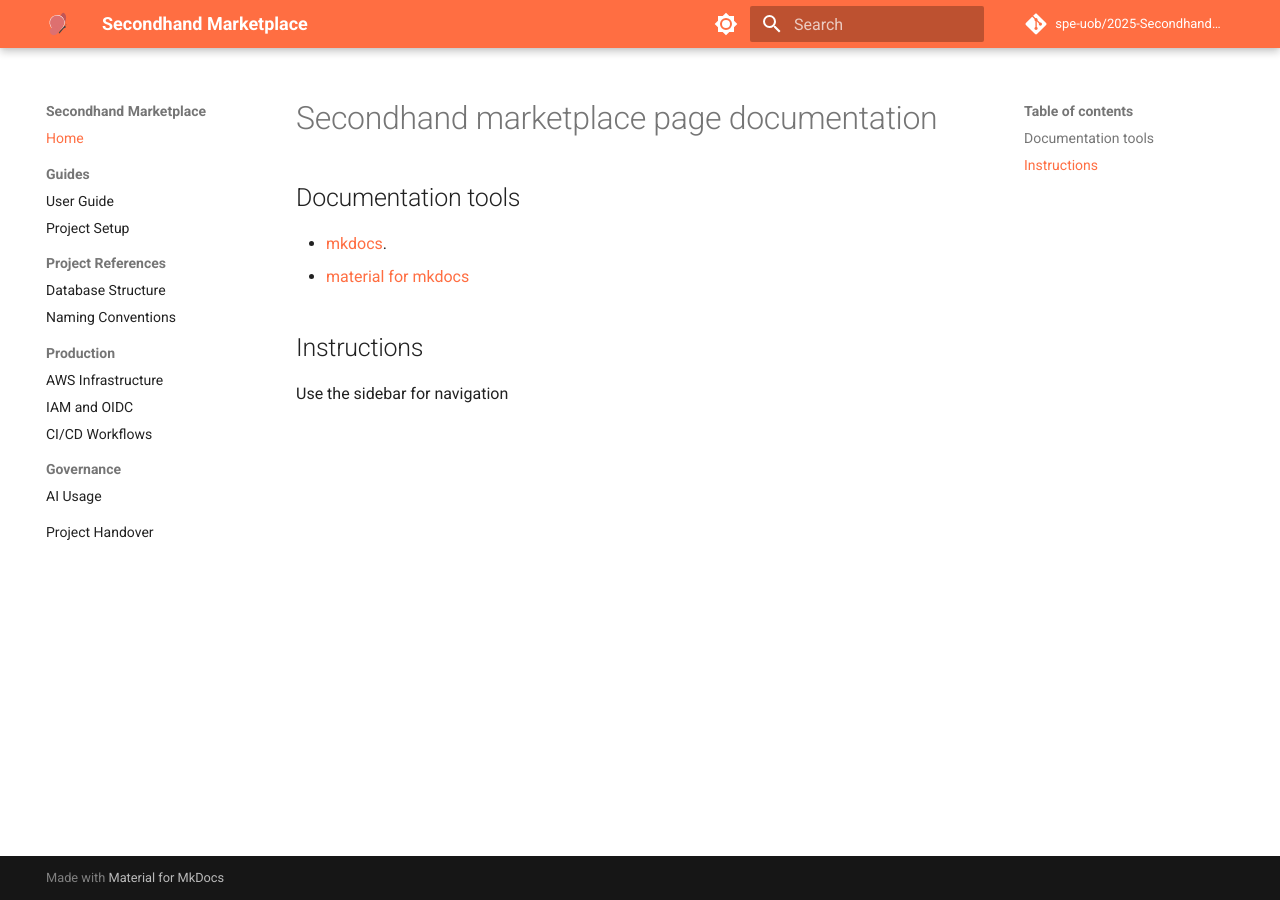
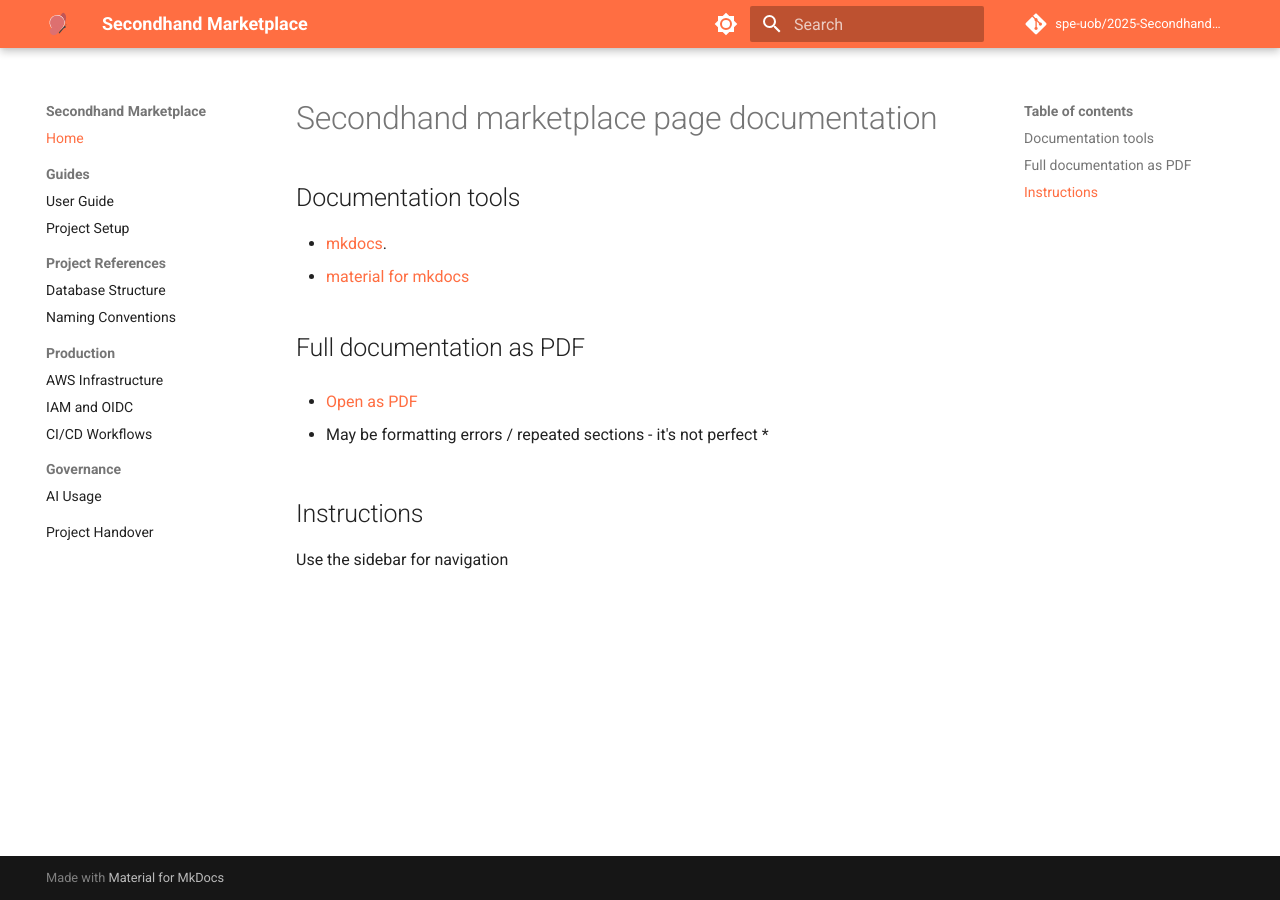
Before and after one commit to Ewan-Friend/Secondhand-Marketplace, an MkDocs documentation site: the page built from docs/index.md, in a window 1280 px wide. Built offline with MkDocs 1.6.1 and Material for MkDocs 9.7.7, drawn with Linux system fonts in a browser that asks for light colours; comment, search, counter and statistics services are not loaded.

Commit message:
feat(docs): add PDF documentation generation and update index with PDF link

```diff
--- a/docs/index.md
+++ b/docs/index.md
@@ -5,5 +5,12 @@
 - [mkdocs](https://www.mkdocs.org).
 - [material for mkdocs](https://squidfunk.github.io/mkdocs-material/)
 
+##  Full documentation as PDF
+
+- [Open as PDF](pdf/secondhand-marketplace.pdf)
+
+* May be formatting errors / repeated sections - it's not perfect *
+
 ## Instructions
+
 Use the sidebar for navigation
--- a/docs/requirements.txt
+++ b/docs/requirements.txt
@@ -1,2 +1,3 @@
 mkdocs>=1.5.0
 mkdocs-material>=9.0.0
+mkdocs-with-pdf==0.9.3
--- a/mkdocs.yml
+++ b/mkdocs.yml
@@ -32,6 +32,19 @@ theme:
 
 plugins:
  - search
+ - with-pdf:
+    author: Ewan Friend, Filip Hrehovcik, Emir Gizer, Lingze Yuan, Yunbo Zhang
+
+    output_path: pdf/secondhand-marketplace.pdf
+    cover_title: SecondHand Marketplace
+    cover_subtitle: Full documentation pages for SecondHand Marketplace project
+
+    toc_level: 3
+
+    debug_html: true
+    show_anchors: true
+    verbose: true
+
 
 nav:
   - Home: index.md
```
